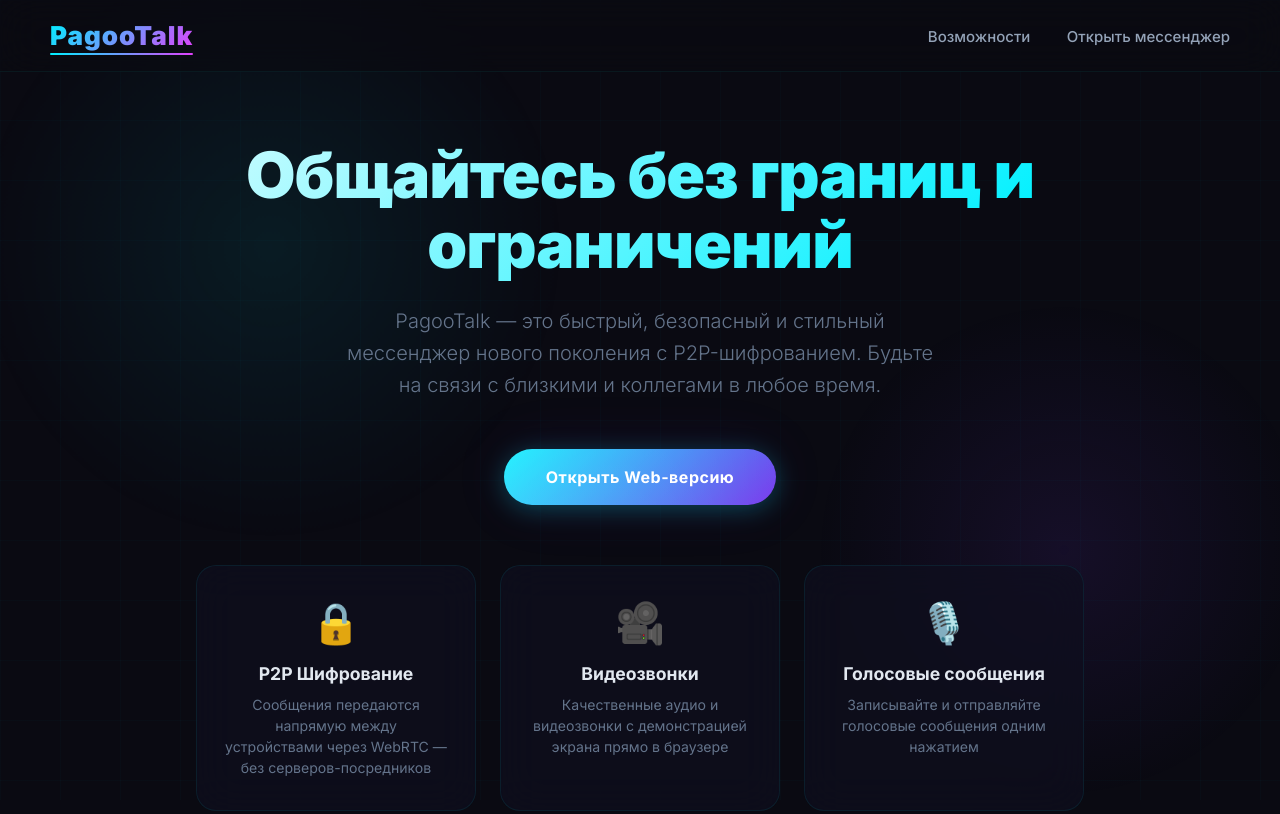
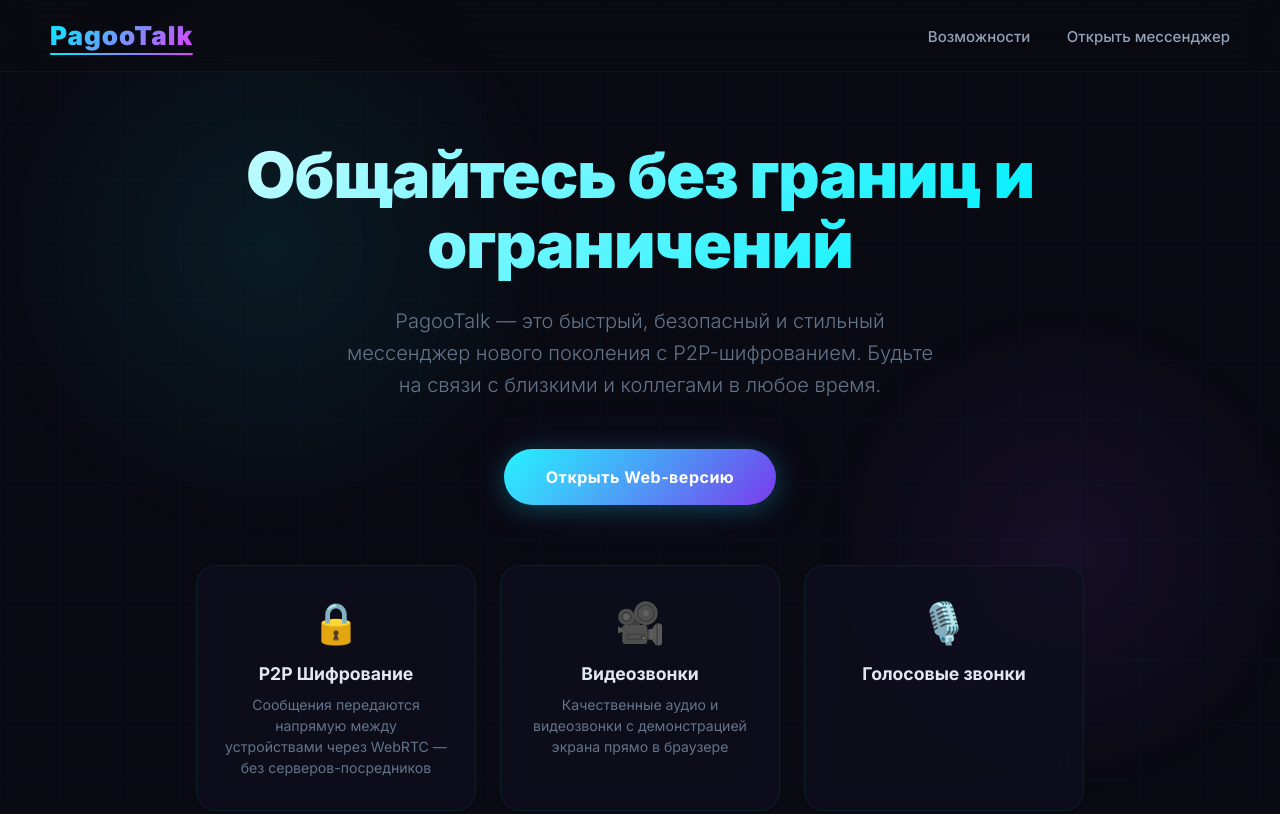
Before and after one commit to freezy200/freezy200.github.io, a plain HTML site: page index.html in a window 1280 px wide. Shown: the top 814 px of the page. Drawn offline with Linux system fonts and the light colour scheme.

Commit message:
Update index.html

```diff
--- a/index.html
+++ b/index.html
@@ -136,8 +136,7 @@
     </div>
     <div class="feature-card">
         <div class="feature-icon">🎙️</div>
-        <div class="feature-title">Голосовые сообщения</div>
-        <div class="feature-desc">Записывайте и отправляйте голосовые сообщения одним нажатием</div>
+        <div class="feature-title">Голосовые звонки</div>
     </div>
 </section>
 
```
